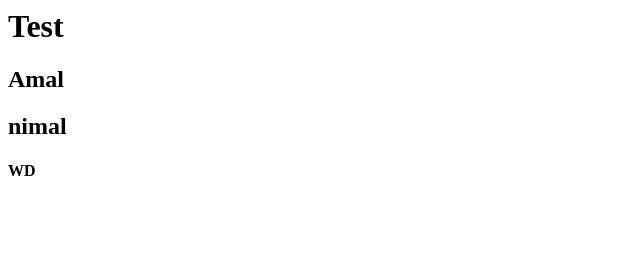
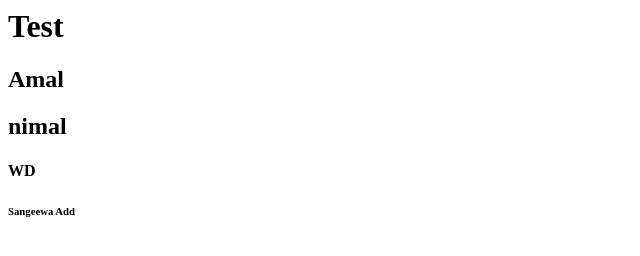
Before and after one commit to sangeewa/Test, a plain HTML site: page index.html in a window 1280 px wide. Shown: the full height of the page, 0-640 px from the left. Drawn offline with Linux system fonts and the light colour scheme.

Commit message:
Sangeewa Add

```diff
--- a/index.html
+++ b/index.html
@@ -2,3 +2,4 @@
 <h2>Amal</h2>
 <h2>nimal</h2>
 <h4>WD</h4>
+<h6>Sangeewa Add</h6>
```
